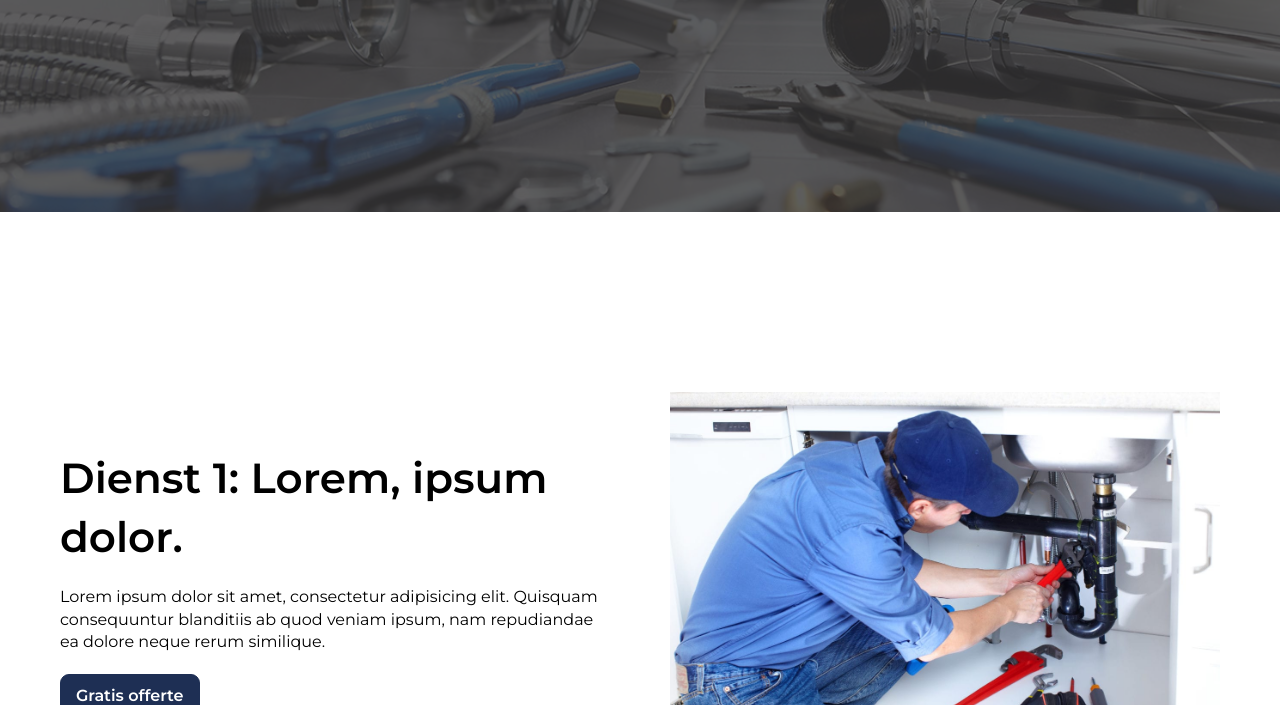
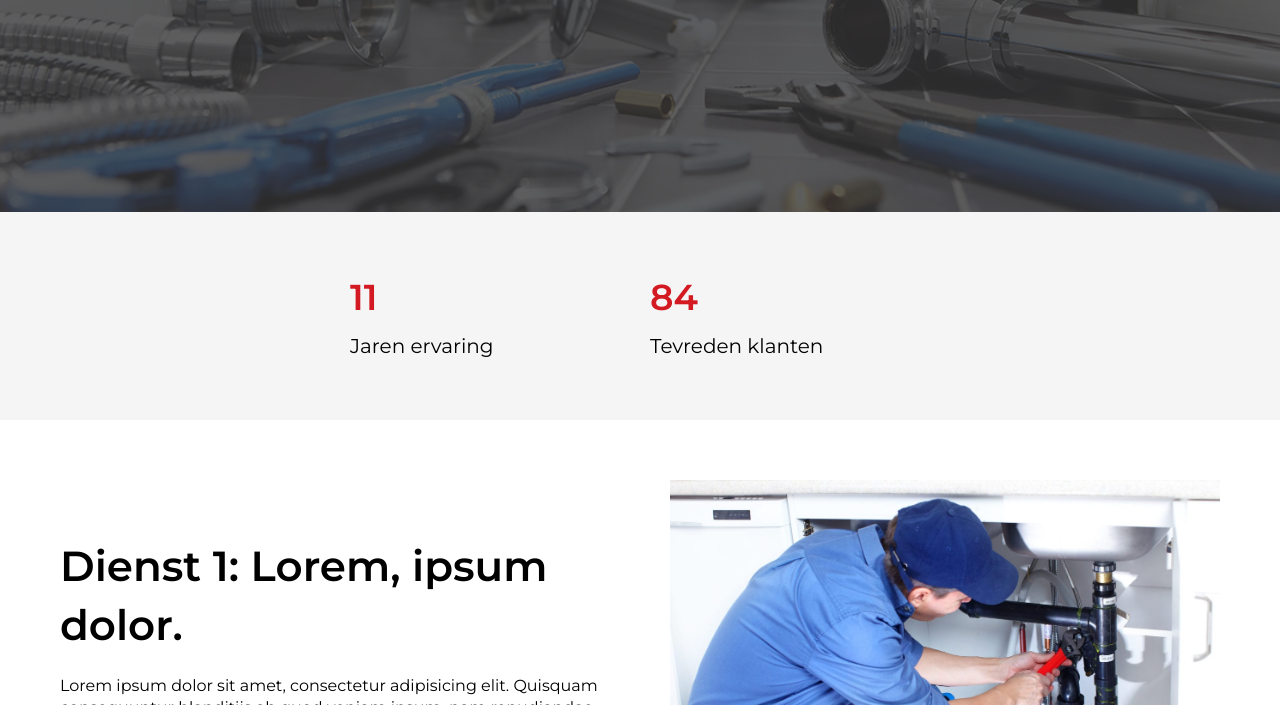
Before and after one commit to K1NGAARON/siematec, a plain HTML site: page diensten/index.html in a window 1280 px wide. Shown: the part 428-1133 px from the top of the page. Drawn offline with nearby package versions, Linux system fonts and the light colour scheme; files whose address does not match are found by name.

Commit message:
animated sections

```diff
--- a/css/global.css
+++ b/css/global.css
@@ -241,6 +241,26 @@ img.bg-color {
     transform: scale(1.02);
 }
 
+.animated.wrapper {
+    gap: 20px;
+    margin-top: 20px;
+}
+
+.animated.wrapper .item {
+    flex: 1 0 30%;
+}
+
+.animated.wrapper .item .animated-number {
+    font-size: 36px;
+    font-weight: 600;
+    color: var(--secondary);
+}
+
+.animated.wrapper .item p {
+    font-size: 20px;
+}
+
+
 @media (max-width: 560px) {
     .section .row .col {
         flex: 1 0 100%;
--- a/diensten/css/style.css
+++ b/diensten/css/style.css
@@ -26,6 +26,11 @@
     opacity: 0.8;
 }
 
+.animated.wrapper {
+    width: 50%;
+    margin-top: 0;
+}
+
 @media (max-width: 560px) {
     .banner h1,
     .banner p {
--- a/diensten/index.html
+++ b/diensten/index.html
@@ -12,7 +12,7 @@
     <link rel="stylesheet" href="/css/global.css">
     <link rel="stylesheet" href="/css/header-footer.css">
 
-    <link rel="stylesheet" href="/home/css/style.css">
+    <link rel="stylesheet" href="/diensten/css/style.css">
 
     <link rel="stylesheet" href="https://cdnjs.cloudflare.com/ajax/libs/font-awesome/6.4.0/css/all.min.css" integrity="sha512-iecdLmaskl7CVkqkXNQ/ZH/XLlvWZOJyj7Yy7tcenmpD1ypASozpmT/E0iPtmFIB46ZmdtAc9eNBvH0H/ZpiBw==" crossorigin="anonymous" referrerpolicy="no-referrer" />
 
@@ -91,9 +91,26 @@
     <div class="overlay"></div>
 </div>
 
-<div class="section animated">
+<div class="section animated grey">
     <div class="row flex-col center">
-        <div class="wrapper" id="animated-wrapper"></div>
+        <div class="animated wrapper" id="animated-wrapper">
+            <div class="item">
+                <p class="animated-number" id="animated-1">
+                    0
+                </p>
+                <p>
+                    Jaren ervaring
+                </p>
+            </div>
+            <div class="item">
+                <p class="animated-number" id="animated-2">
+                    0
+                </p>
+                <p>
+                    Tevreden klanten
+                </p>
+            </div>
+        </div>
     </div>
 </div>
 
@@ -182,5 +199,6 @@
 
     <script src="https://code.jquery.com/jquery-3.6.4.min.js" integrity="sha256-oP6HI9z1XaZNBrJURtCoUT5SUnxFr8s3BzRl+cbzUq8=" crossorigin="anonymous"></script>
     <script src="/js/app.js"></script>
+    <script src="/js/animated-numbers.js"></script>
 </body>
 </html>
--- /dev/null
+++ b/js/animated-numbers.js
@@ -0,0 +1,56 @@
+function animate(obj, initVal, lastVal, duration) {
+
+    let startTime = null;
+    let currentTime = Date.now();
+
+        const step = (currentTime ) => {
+
+            if (!startTime) {
+                startTime = currentTime ;
+            }
+
+            const progress = Math.min((currentTime  - startTime) / duration, 1);
+
+            obj.innerHTML = Math.floor(progress * (lastVal - initVal) + initVal);
+
+            if (progress < 1) {
+                window.requestAnimationFrame(step);
+            }
+            else {
+                window.cancelAnimationFrame(window.requestAnimationFrame(step));
+            }
+        };
+
+        window.requestAnimationFrame(step);
+    };
+
+    let text1 = document.getElementById('animated-1');
+    let text2 = document.getElementById('animated-2');
+
+    function load() {
+        animate(text1, 0, 11, 2000);
+        animate(text2, 0, 84, 2000);
+    }
+
+    // this function runs every time you are scrolling
+    $.first_time = true;
+
+    $(window).scroll(function() {
+        if($.first_time == true) {
+            let targetElement = "#animated-wrapper";
+
+            let top_of_element = $(targetElement).offset().top;
+            let bottom_of_element = $(targetElement).offset().top + $(targetElement).outerHeight();
+            let bottom_of_screen = $(window).scrollTop() + $(window).innerHeight();
+            let top_of_screen = $(window).scrollTop();
+
+            if ((bottom_of_screen > top_of_element) && (top_of_screen < bottom_of_element)){
+                load()
+                $.first_time = false;
+            } else {
+                // the element is not visible, do something else
+            }
+        } else {
+
+        }
+    });
```
Also changed, not shown: over-ons/index.html (+18 -4 lines).
